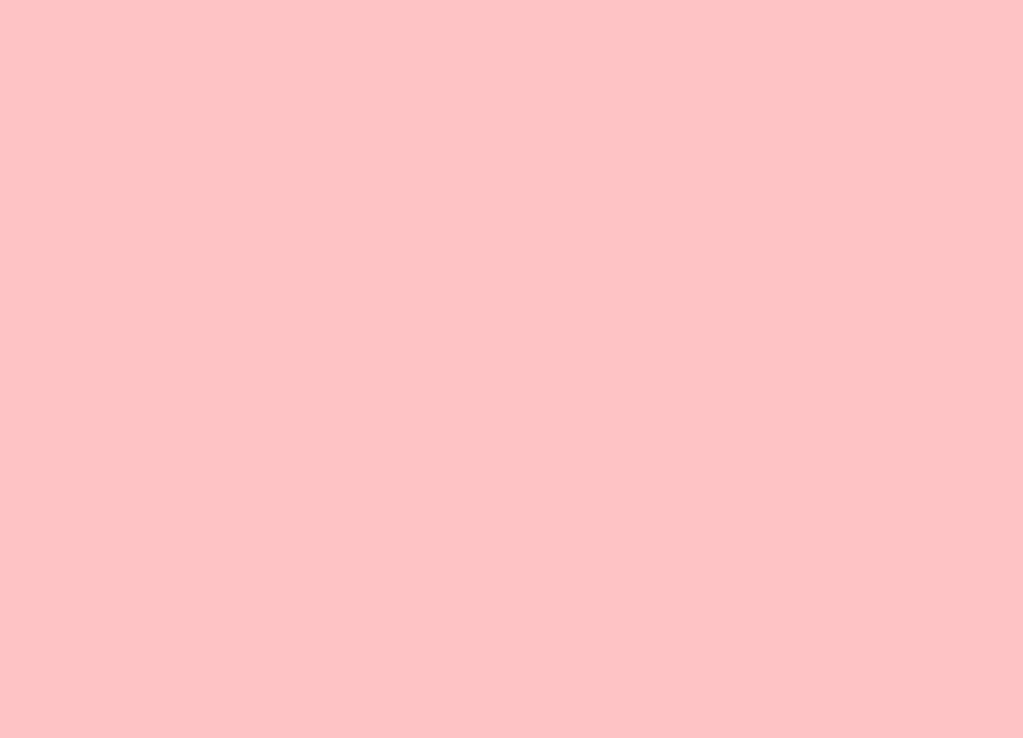
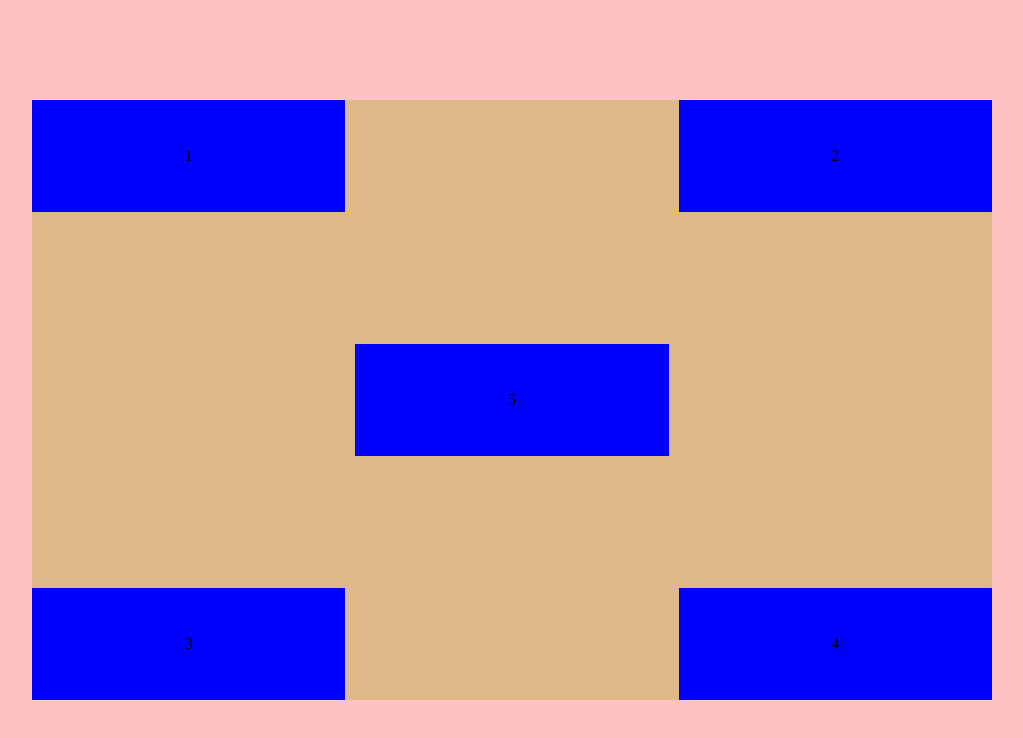
Before and after one commit to fluffykelpie/CSS-positioning, a plain HTML site: page index.html in a window 1280 px wide. Shown: the whole page, without its empty margins (128-1151 px from the left). Drawn offline with Linux system fonts and the light colour scheme.

Commit message:
created grid

```diff
--- a/index.html
+++ b/index.html
@@ -7,6 +7,14 @@
     <title>Positioning</title>
 </head>
 <body>
-
+    <main>
+        <div class="container">
+            <div class="box">1</div>
+            <div class="box">2</div>
+            <div class="box">3</div>
+            <div class="box">4</div>
+            <div class="box">5</div>
+        </div>
+    </main>
 </body>
 </html>
--- a/sass/main.scss
+++ b/sass/main.scss
@@ -1 +1,51 @@
 @import "reset";
+
+main {
+    height: 100%;
+    display: flex;
+    justify-content: center;
+    align-items: center;
+}
+
+.container {
+    height: 75%;
+    width: 75%;
+    background-color: burlywood;
+    display: grid;
+    grid-gap: 10px;
+    grid-template-columns: repeat(6, 1fr);
+    grid-template-rows: repeat(5, 1fr);
+    grid-template-areas:
+    "a a . . b b"
+    ". . . . . ."
+    ". . e e . ."
+    ". . . . . ."
+    "c c . . d d";
+}
+
+.box {
+    background: blue;
+    display: flex;
+    justify-content: center;
+    align-items: center;
+}
+
+.box:nth-child(1){
+    grid-area: a;
+}
+
+.box:nth-child(2){
+    grid-area: b;
+}
+
+.box:nth-child(3){
+    grid-area: c;
+}
+
+.box:nth-child(4){
+    grid-area: d;
+}
+
+.box:nth-child(5){
+    grid-area: e;
+}
```
Also changed, not shown: style.css, 1 other file.
